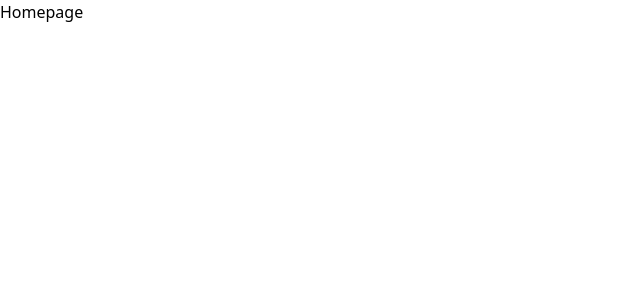
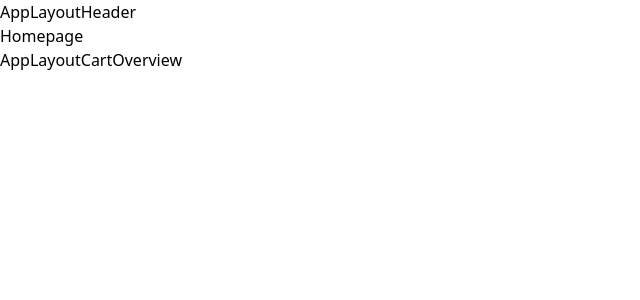
Before and after one commit to farhanahmedhasan/pizzafy, a React (Vite) app: page / in a window 1280 px wide. Shown: the top 300 px of the page, without its empty margins (0-640 px from the left). Built offline with nearby package versions, Linux system fonts and the light colour scheme.

Commit message:
added layout

```diff
--- /dev/null
+++ b/src/layout/AppLayout.tsx
@@ -0,0 +1,16 @@
+import { Outlet } from 'react-router'
+
+import AppLayoutHeader from './AppLayoutHeader'
+import AppLayoutCartOverview from './AppLayoutCartOverview'
+
+export default function AppLayout() {
+  return (
+    <div>
+      <AppLayoutHeader />
+      <main>
+        <Outlet />
+      </main>
+      <AppLayoutCartOverview />
+    </div>
+  )
+}
--- /dev/null
+++ b/src/layout/AppLayoutCartOverview.tsx
@@ -0,0 +1,3 @@
+export default function AppLayoutCartOverview() {
+  return <div>AppLayoutCartOverview</div>
+}
--- /dev/null
+++ b/src/layout/AppLayoutHeader.tsx
@@ -0,0 +1,3 @@
+export default function AppLayoutHeader() {
+  return <div>AppLayoutHeader</div>
+}
--- /dev/null
+++ b/src/pages/menu-page/MenuPage.tsx
@@ -0,0 +1,3 @@
+export default function MenuPage() {
+  return <div>MenuPage</div>
+}
```
Also changed, not shown: src/routes.tsx (+15 -2 lines), src/pages/error-page/Error404Page.tsx (renamed from src/pages/errorpage/Error404Page.tsx), src/pages/home-page/Homepage.tsx (renamed from src/pages/homepage/Homepage.tsx).
